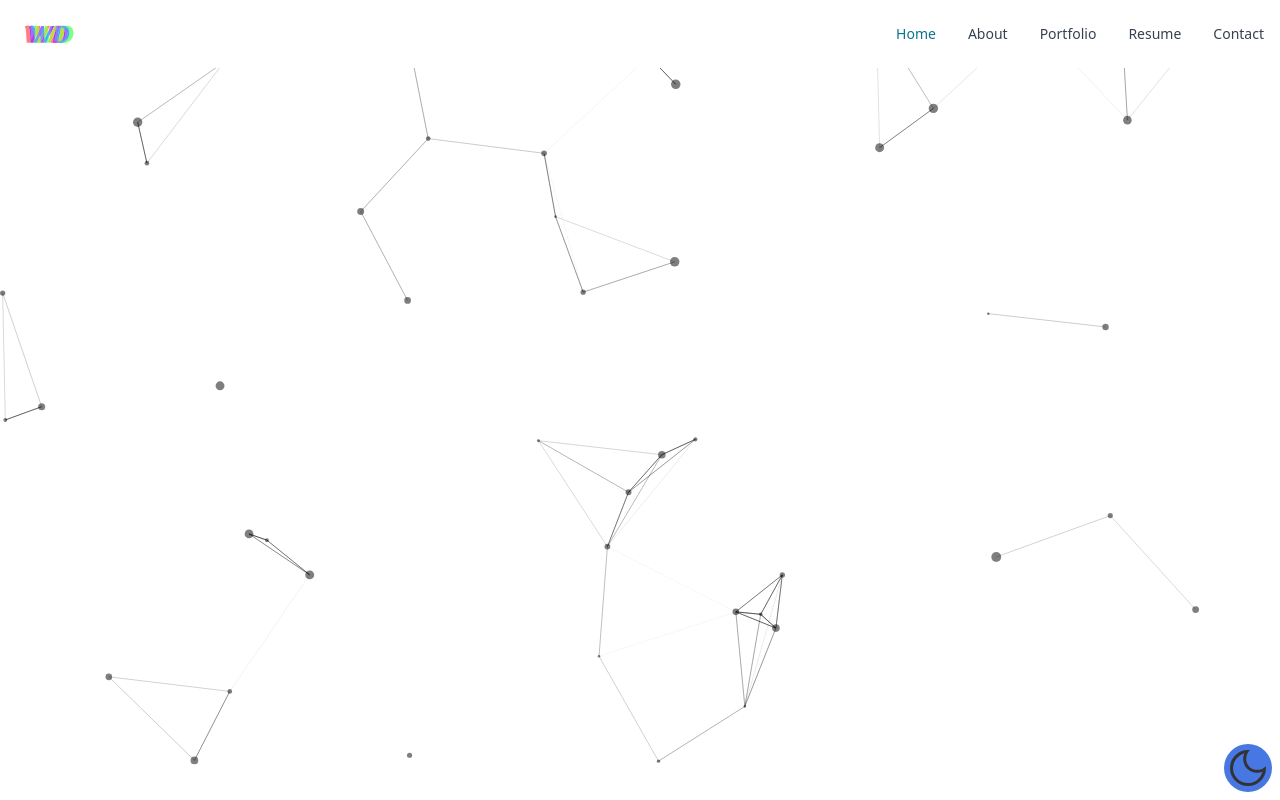
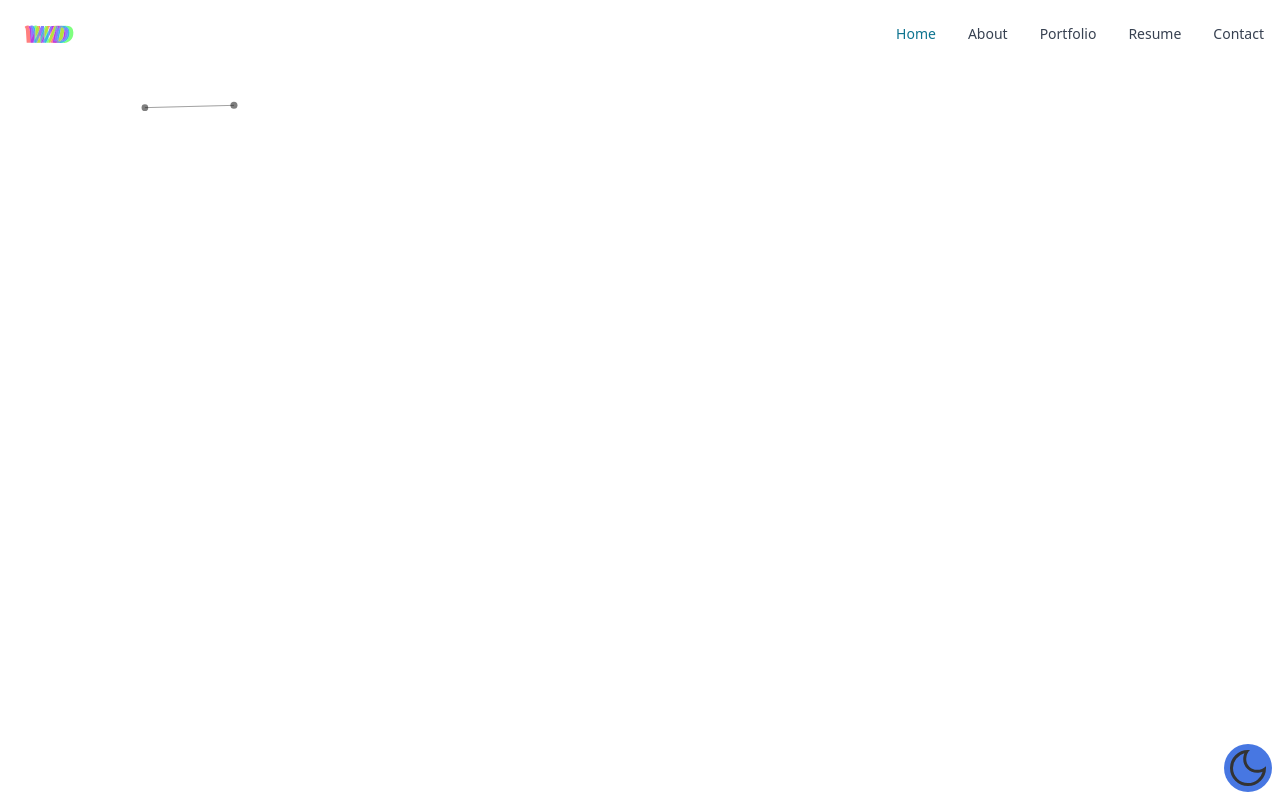
Before and after one commit to widowney/personal-website, a React (Create React App) app: page / in a window 1280 px wide. Built offline with nearby package versions, Linux system fonts and the light colour scheme.

Commit message:
Particles are no longer full screen

```diff
--- a/src/App.tsx
+++ b/src/App.tsx
@@ -8,7 +8,9 @@ function App() {
     <div className="App h-full">
       <Header />
       <ThemeBtn />
-      <ParticlesContainer />
+      <div className="">
+        <ParticlesContainer />
+      </div>
     </div>
   );
 }
--- a/src/components/Particles.tsx
+++ b/src/components/Particles.tsx
@@ -10,11 +10,12 @@ const ParticlesContainer: React.FunctionComponent = () => {
     };
 
     return (
-        <div className="absolute -z-10 h-96">
+        <div className="absolute">
             <Particles
                 id="tsparticles"
                 init={particlesInit}
                 options={{
+                    fullScreen: {enable: false, zIndex: 0},
                     background: {
                         color: {
                         value: "white",
```
Lines whose indentation alone changed are shown as unchanged.
